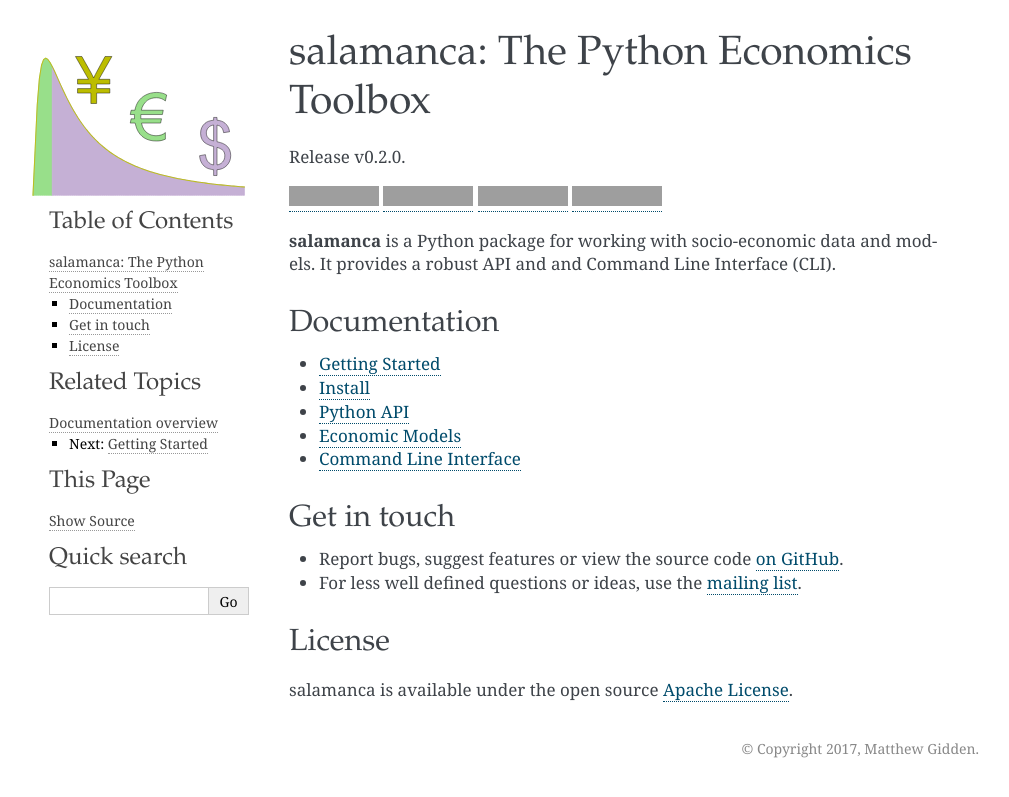
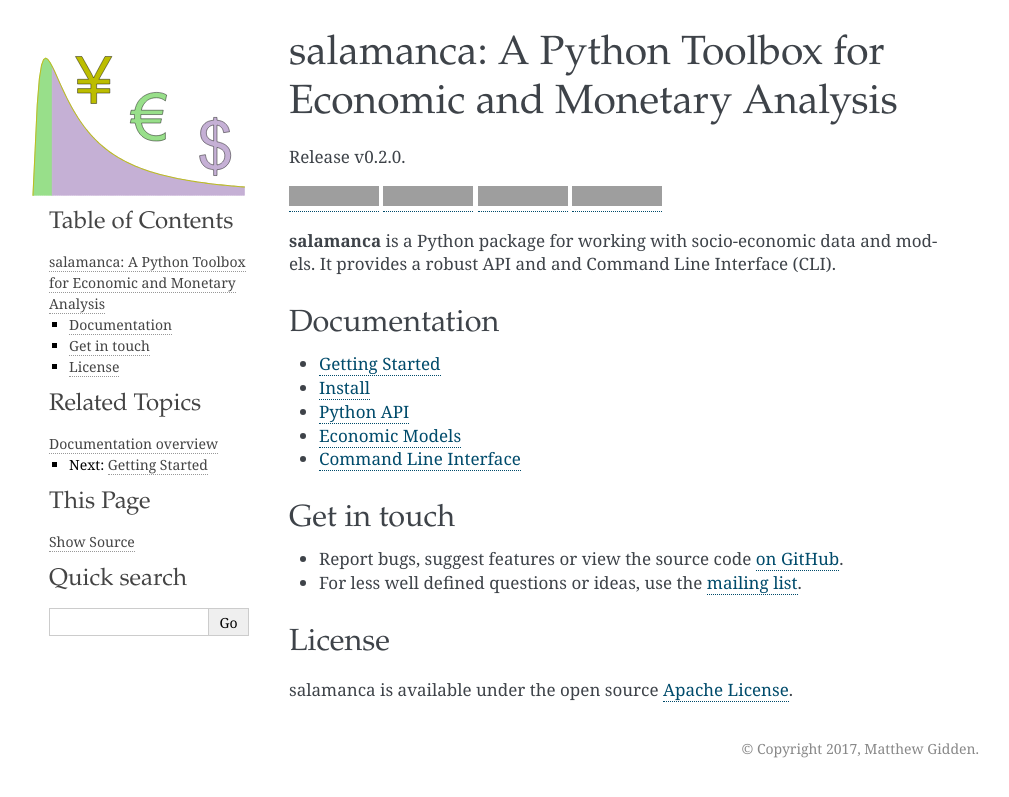
Before and after one commit to gidden/salamanca, a Sphinx documentation site: the page built from doc/index.rst, in a window 1280 px wide, cut to the strip 0-797 px from the top of the page. Shown: the whole strip, without its empty margins (131-1140 px from the left). Built offline with Sphinx 7.4.7, drawn with Linux system fonts in a browser that asks for light colours; grey boxes are pictures that could not be loaded.

Commit message:
udpate website title

```diff
--- a/doc/index.rst
+++ b/doc/index.rst
@@ -1,6 +1,6 @@
 
-salamanca: The Python Economics Toolbox
-=======================================
+salamanca: A Python Toolbox for Economic and Monetary Analysis
+==============================================================
 
 Release v\ |version|.
 
```
